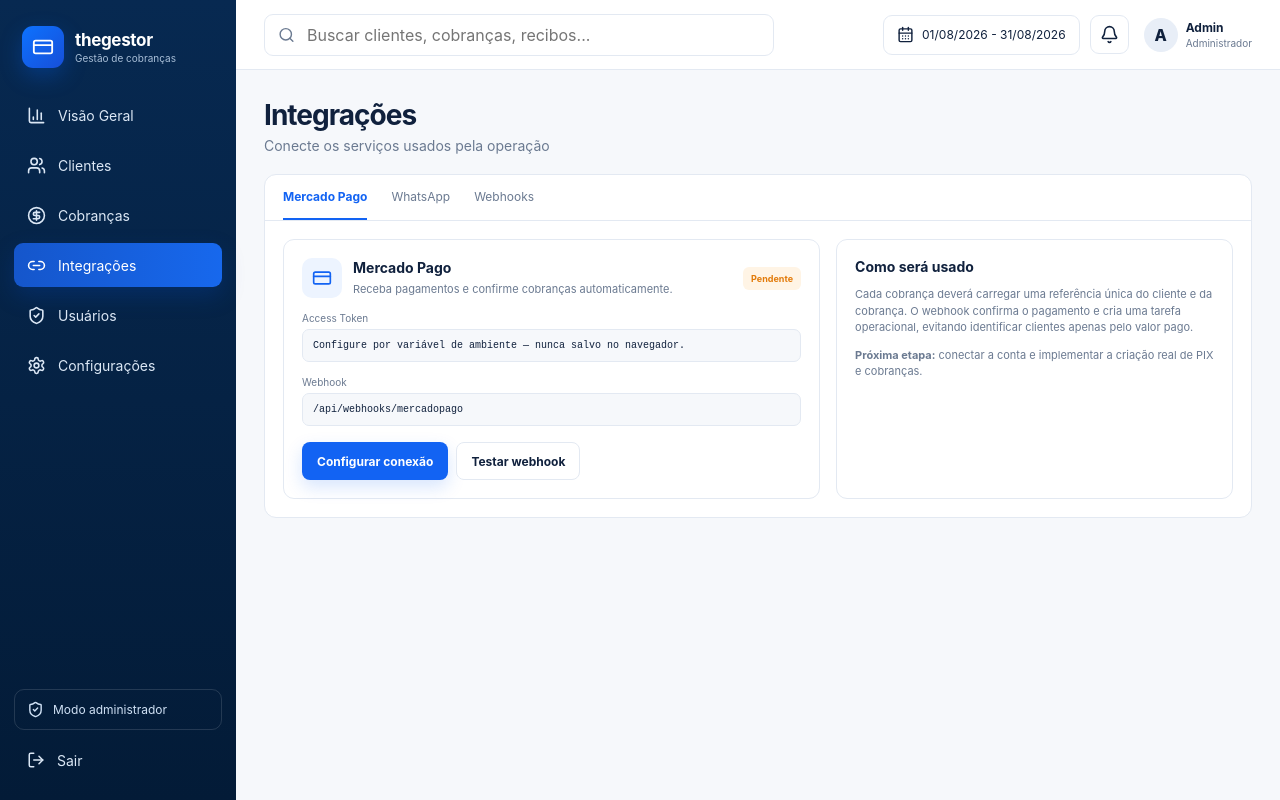
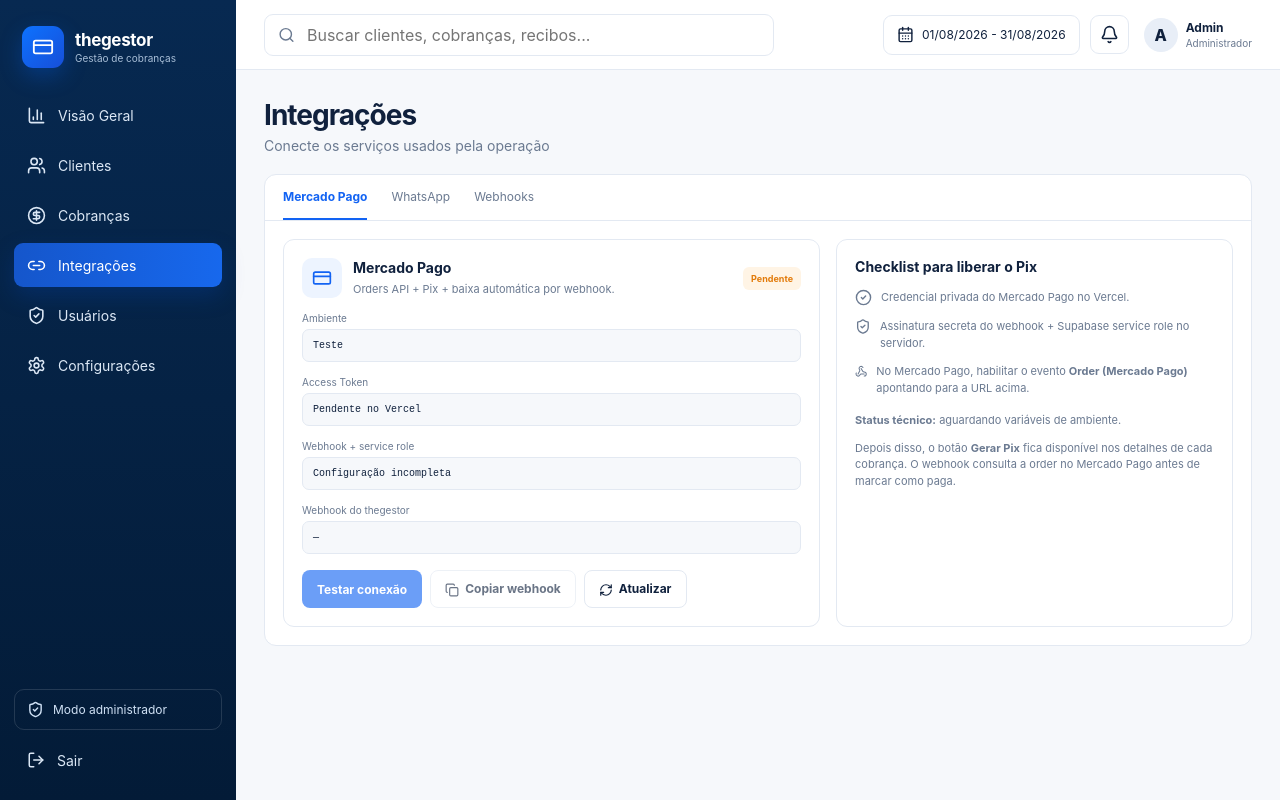
Before and after one commit to anthonytribeiro587/thegestor, a Next.js app: page /integracoes in a window 1280 px wide. Built offline with nearby package versions, Linux system fonts and the light colour scheme; no server answers.

Commit message:
feat: make Mercado Pago integration screen functional

```diff
--- a/src/app/integracoes/page.tsx
+++ b/src/app/integracoes/page.tsx
@@ -1,32 +1,144 @@
 "use client";
 
-import { useState } from "react";
-import { CreditCard, MessageCircle, Webhook } from "lucide-react";
+import { useEffect, useState } from "react";
+import { CheckCircle2, Copy, CreditCard, MessageCircle, RefreshCw, ShieldCheck, Webhook } from "lucide-react";
 import { AppShell } from "@/components/app-shell";
 import { PageHeader } from "@/components/page-header";
 import { StatusBadge } from "@/components/status-badge";
 
 type Tab = "Mercado Pago" | "WhatsApp" | "Webhooks";
 
+type MercadoPagoStatus = {
+  ok: boolean;
+  environment: "test" | "production";
+  tokenConfigured: boolean;
+  webhookConfigured: boolean;
+  serviceRoleConfigured: boolean;
+  testPayerConfigured: boolean;
+  webhookUrl: string;
+  integration: null | {
+    status: string;
+    config_publica: Record<string, unknown>;
+    ultimo_sync_em: string | null;
+    ultimo_erro: string | null;
+  };
+  error?: string;
+};
+
 export default function IntegrationsPage() {
   const [tab, setTab] = useState<Tab>("Mercado Pago");
+  const [mp, setMp] = useState<MercadoPagoStatus | null>(null);
+  const [loading, setLoading] = useState(true);
+  const [testing, setTesting] = useState(false);
+  const [message, setMessage] = useState<string | null>(null);
+
+  async function loadStatus() {
+    setLoading(true);
+    try {
+      const response = await fetch("/api/integracoes/mercadopago", { cache: "no-store" });
+      const payload = await response.json() as MercadoPagoStatus;
+      setMp(payload);
+    } catch {
+      setMp(null);
+    } finally {
+      setLoading(false);
+    }
+  }
+
+  useEffect(() => { void loadStatus(); }, []);
+
+  async function testConnection() {
+    setTesting(true);
+    setMessage(null);
+    try {
+      const response = await fetch("/api/integracoes/mercadopago", { method: "POST" });
+      const payload = await response.json() as { ok?: boolean; error?: string; account?: { id: number; nickname?: string | null } };
+      if (!response.ok || !payload.ok) throw new Error(payload.error || "Não foi possível validar a conexão.");
+      setMessage(`Conexão validada${payload.account?.nickname ? `: ${payload.account.nickname}` : ""}.`);
+      await loadStatus();
+    } catch (cause) {
+      setMessage(cause instanceof Error ? cause.message : "Falha ao testar Mercado Pago.");
+    } finally {
+      setTesting(false);
+    }
+  }
+
+  async function copyWebhook() {
+    if (!mp?.webhookUrl) return;
+    await navigator.clipboard.writeText(mp.webhookUrl);
+    setMessage("URL do webhook copiada.");
+  }
+
+  const connected = mp?.integration?.status === "conectada" && mp.tokenConfigured;
+  const ready = Boolean(mp?.tokenConfigured && mp?.webhookConfigured && mp?.serviceRoleConfigured);
+
   return (
     <AppShell>
       <PageHeader title="Integrações" subtitle="Conecte os serviços usados pela operação" />
       <section className="card">
-        <div className="integration-tabs">{(["Mercado Pago", "WhatsApp", "Webhooks"] as Tab[]).map((item) => <button className={`integration-tab ${tab === item ? "active" : ""}`} onClick={() => setTab(item)} key={item}>{item}</button>)}</div>
-        {tab === "Mercado Pago" ? <div className="integration-grid">
-          <div className="integration-card"><div className="integration-head"><div style={{ display: "flex", gap: 11, alignItems: "center" }}><span className="integration-icon"><CreditCard size={20} /></span><div><h3>Mercado Pago</h3><p style={{ margin: 0 }}>Receba pagamentos e confirme cobranças automaticamente.</p></div></div><StatusBadge status="Pendente" /></div><div className="integration-field"><label>Access Token</label><code>Configure por variável de ambiente — nunca salvo no navegador.</code></div><div className="integration-field"><label>Webhook</label><code>/api/webhooks/mercadopago</code></div><div style={{ display: "flex", gap: 8, marginTop: 16 }}><button className="button primary">Configurar conexão</button><button className="button secondary">Testar webhook</button></div></div>
-          <div className="integration-card"><h3>Como será usado</h3><p>Cada cobrança deverá carregar uma referência única do cliente e da cobrança. O webhook confirma o pagamento e cria uma tarefa operacional, evitando identificar clientes apenas pelo valor pago.</p><p><b>Próxima etapa:</b> conectar a conta e implementar a criação real de PIX e cobranças.</p></div>
-        </div> : null}
-        {tab === "WhatsApp" ? <div className="integration-grid">
-          <div className="integration-card"><div className="integration-head"><div style={{ display: "flex", gap: 11, alignItems: "center" }}><span className="integration-icon"><MessageCircle size={20} /></span><div><h3>WhatsApp / Evolution</h3><p style={{ margin: 0 }}>Mensagens operacionais e lembretes de vencimento.</p></div></div><StatusBadge status="Pendente" /></div><div className="integration-field"><label>URL da Evolution</label><code>EVOLUTION_API_URL</code></div><div className="integration-field"><label>Instância</label><code>EVOLUTION_INSTANCE</code></div><div style={{ marginTop: 16 }}><button className="button primary">Configurar conexão</button></div></div>
-          <div className="integration-card"><h3>Integração desacoplada</h3><p>A UI não depende diretamente da Evolution. Um serviço de mensageria permitirá começar com Evolution e migrar futuramente para outra API sem alterar o cadastro de clientes ou o fluxo de cobranças.</p></div>
-        </div> : null}
-        {tab === "Webhooks" ? <div className="integration-grid">
-          <div className="integration-card"><div className="integration-head"><div style={{ display: "flex", gap: 11, alignItems: "center" }}><span className="integration-icon"><Webhook size={20} /></span><div><h3>Eventos recebidos</h3><p style={{ margin: 0 }}>Saúde e histórico das integrações.</p></div></div><StatusBadge status="Pendente" /></div><p>Esta área receberá evento, origem, status, tentativas e horário de processamento quando o banco estiver conectado.</p></div>
-          <div className="integration-card"><h3>Confiabilidade</h3><p>Os eventos serão processados de forma idempotente e registrados antes da atualização das cobranças para evitar duplicidade.</p></div>
-        </div> : null}
+        <div className="integration-tabs">
+          {(["Mercado Pago", "WhatsApp", "Webhooks"] as Tab[]).map((item) => (
+            <button className={`integration-tab ${tab === item ? "active" : ""}`} onClick={() => setTab(item)} key={item}>{item}</button>
+          ))}
+        </div>
+
+        {tab === "Mercado Pago" ? (
+          <div className="integration-grid">
+            <div className="integration-card">
+              <div className="integration-head">
+                <div style={{ display: "flex", gap: 11, alignItems: "center" }}>
+                  <span className="integration-icon"><CreditCard size={20} /></span>
+                  <div><h3>Mercado Pago</h3><p style={{ margin: 0 }}>Orders API + Pix + baixa automática por webhook.</p></div>
+                </div>
+                <StatusBadge status={connected ? "Conectado" : "Pendente"} />
+              </div>
+
+              {loading ? <div className="empty-note">Verificando configuração...</div> : (
+                <>
+                  <div className="integration-field"><label>Ambiente</label><code>{mp?.environment === "production" ? "Produção" : "Teste"}</code></div>
+                  <div className="integration-field"><label>Access Token</label><code>{mp?.tokenConfigured ? "Configurado no servidor ✓" : "Pendente no Vercel"}</code></div>
+                  <div className="integration-field"><label>Webhook + service role</label><code>{mp?.webhookConfigured ? "Pronto para validar notificações ✓" : "Configuração incompleta"}</code></div>
+                  {mp?.environment === "test" ? <div className="integration-field"><label>E-mail do pagador de teste</label><code>{mp?.testPayerConfigured ? "Configurado ✓" : "MERCADO_PAGO_TEST_PAYER_EMAIL pendente"}</code></div> : null}
+                  <div className="integration-field"><label>Webhook do thegestor</label><code>{mp?.webhookUrl ?? "—"}</code></div>
+                  <div style={{ display: "flex", gap: 8, marginTop: 16, flexWrap: "wrap" }}>
+                    <button className="button primary" disabled={!mp?.tokenConfigured || testing} onClick={() => void testConnection()}>{testing ? "Testando..." : "Testar conexão"}</button>
+                    <button className="button secondary" disabled={!mp?.webhookUrl} onClick={() => void copyWebhook()}><Copy size={14} style={{ verticalAlign: "middle", marginRight: 6 }} />Copiar webhook</button>
+                    <button className="button secondary" onClick={() => void loadStatus()}><RefreshCw size={14} style={{ verticalAlign: "middle", marginRight: 6 }} />Atualizar</button>
+                  </div>
+                  {message ? <div className={message.toLowerCase().includes("falha") || message.toLowerCase().includes("não") || message.toLowerCase().includes("pendente") ? "form-error" : "form-success"} style={{ marginTop: 12 }}>{message}</div> : null}
+                </>
+              )}
+            </div>
+
+            <div className="integration-card">
+              <h3>Checklist para liberar o Pix</h3>
+              <div style={{ display: "grid", gap: 12, marginTop: 14 }}>
+                <div style={{ display: "flex", gap: 9 }}><CheckCircle2 size={17} color={mp?.tokenConfigured ? "#079669" : "#6b7a91"} /><p style={{ margin: 0 }}>Credencial privada do Mercado Pago no Vercel.</p></div>
+                <div style={{ display: "flex", gap: 9 }}><ShieldCheck size={17} color={mp?.webhookConfigured ? "#079669" : "#6b7a91"} /><p style={{ margin: 0 }}>Assinatura secreta do webhook + Supabase service role no servidor.</p></div>
+                <div style={{ display: "flex", gap: 9 }}><Webhook size={17} color={connected ? "#079669" : "#6b7a91"} /><p style={{ margin: 0 }}>No Mercado Pago, habilitar o evento <b>Order (Mercado Pago)</b> apontando para a URL acima.</p></div>
+              </div>
+              <p style={{ marginTop: 16 }}><b>Status técnico:</b> {ready ? "backend pronto para teste" : "aguardando variáveis de ambiente"}.</p>
+              <p>Depois disso, o botão <b>Gerar Pix</b> fica disponível nos detalhes de cada cobrança. O webhook consulta a order no Mercado Pago antes de marcar como paga.</p>
+            </div>
+          </div>
+        ) : null}
+
+        {tab === "WhatsApp" ? (
+          <div className="integration-grid">
+            <div className="integration-card">
+              <div className="integration-head"><div style={{ display: "flex", gap: 11, alignItems: "center" }}><span className="integration-icon"><MessageCircle size={20} /></span><div><h3>WhatsApp / Evolution</h3><p style={{ margin: 0 }}>Lembretes, Pix e confirmações automáticas.</p></div></div><StatusBadge status="Pendente" /></div>
+              <p>Entrará depois que o fluxo Mercado Pago → baixa → fila operacional estiver validado. Assim o WhatsApp só envia mensagens com estados financeiros confiáveis.</p>
+            </div>
+            <div className="integration-card"><h3>Arquitetura planejada</h3><p>Evolution será implementada atrás de uma camada de provedor. Isso permite trocar depois para WhatsApp Cloud API sem alterar Clientes, Cobranças ou o motor de automações.</p></div>
+          </div>
+        ) : null}
+
+        {tab === "Webhooks" ? (
+          <div className="integration-grid">
+            <div className="integration-card"><div className="integration-head"><div style={{ display: "flex", gap: 11, alignItems: "center" }}><span className="integration-icon"><Webhook size={20} /></span><div><h3>Eventos recebidos</h3><p style={{ margin: 0 }}>Os eventos Mercado Pago já possuem persistência idempotente no backend.</p></div></div><StatusBadge status={mp?.webhookConfigured ? "Conectado" : "Pendente"} /></div><p>Na próxima etapa desta tela exibiremos evento, recurso, ação, status de processamento e erro técnico sem expor tokens.</p></div>
+            <div className="integration-card"><h3>Confiabilidade</h3><p>Uma notificação repetida usa o ID do evento para não dar baixa duas vezes. Antes de atualizar a cobrança, o backend consulta novamente a Order diretamente na API do Mercado Pago.</p></div>
+          </div>
+        ) : null}
       </section>
     </AppShell>
   );
```
